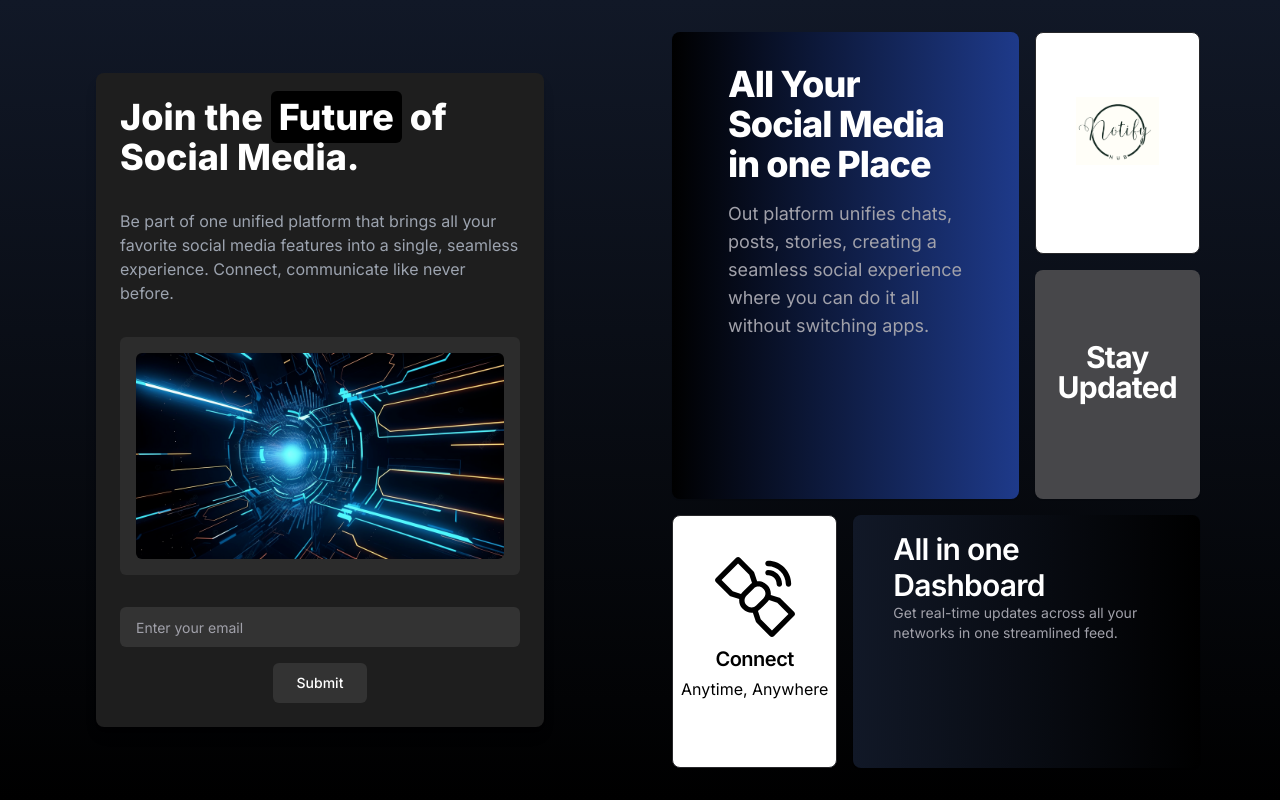
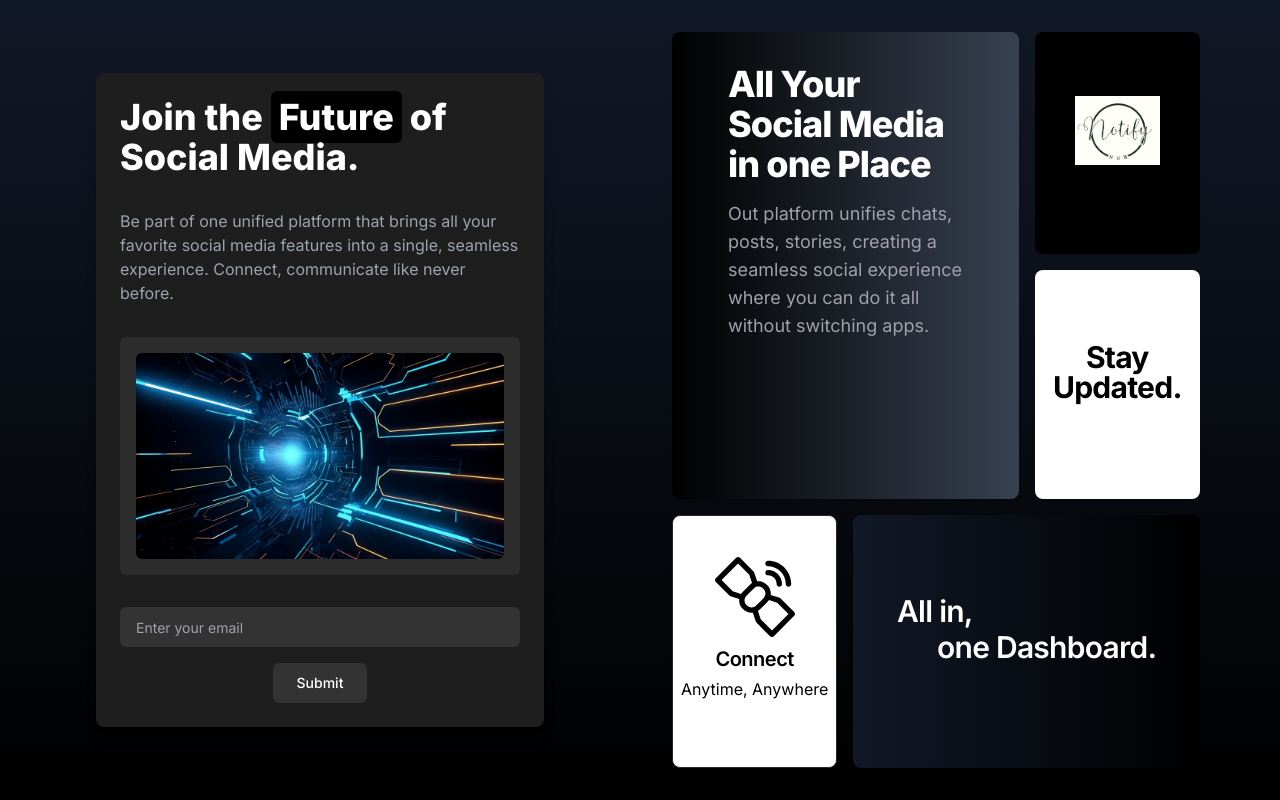
Before and after one commit to Github11200/Headstarter-Final-Project, a Next.js app in the folder waitlist/: page / in a window 1280 px wide. Built offline with nearby package versions, Linux system fonts and the light colour scheme.

Commit message:
all in one done

```diff
--- a/waitlist/app/page.tsx
+++ b/waitlist/app/page.tsx
@@ -123,7 +123,7 @@ const CombinedLayout = () => {
       {/* Bento Grid */}
       <div className="grid grid-cols-1 md:grid-cols-6 gap-4 w-full p-8 pr-20">
         {/* Card 1: Large main card */}
-        <Card className="md:col-span-4 row-span-2 bg-gradient-to-r from-black to-blue-900 p-8 rounded-lg border-none">
+        <Card className="md:col-span-4 row-span-2 bg-gradient-to-r from-black to-gray-700 p-8 rounded-lg border-none">
           <CardContent>
             <CardTitle className="text-4xl font-extrabold text-white">
               All Your Social Media in one Place
@@ -135,7 +135,7 @@ const CombinedLayout = () => {
         </Card>
 
           {/* Card 3: Logo card */}
-          <Card className="md:col-span-2 bg-white text-black p-4 rounded-lg flex items-center justify-center">
+          <Card className="md:col-span-2 bg-black text-black p-4 rounded-lg flex items-center justify-center border-none">
           <CardContent>
             <img
               src="/notify.png"
@@ -146,10 +146,10 @@ const CombinedLayout = () => {
         </Card>
 
         {/* Card 2: Vertical card */}
-        <Card className="md:col-span-2 bg-[#47474a] p-6 rounded-lg flex items-center justify-center border-none">
+        <Card className="md:col-span-2 bg-white p-6 rounded-lg flex items-center justify-center border-none">
         <CardContent className="flex items-center justify-center h-full w-full">
-          <h2 className="text-3xl font-bold tracking-tight leading-none text-center text-white">
-            Stay Updated
+          <h2 className="text-3xl font-bold tracking-tight leading-none text-center text-black">
+            Stay Updated.
           </h2>
         </CardContent>
         </Card>
@@ -168,12 +168,11 @@ const CombinedLayout = () => {
 
 
         {/* Card 4: Small card with text */}
-        <Card className="md:col-span-4 bg-gradient-to-r text-white p-4 rounded-lg border-none">
-          <CardContent>
-            <CardTitle className="text-3xl font-semibold">All in one Dashboard</CardTitle>
-            <CardDescription>
-              Get real-time updates across all your networks in one streamlined feed.
-            </CardDescription>
+        <Card className="md:col-span-4 bg-gradient-to-r text-white p-4 rounded-lg border-none items-center justify-center">
+          <CardContent className="flex items-center justify-center h-full w-full">
+            <CardTitle className="text-3xl font-semibold">All in, <br/>
+            <span className="inline-block ml-10">one Dashboard.</span>
+            </CardTitle>
           </CardContent>
         </Card>
 
```
